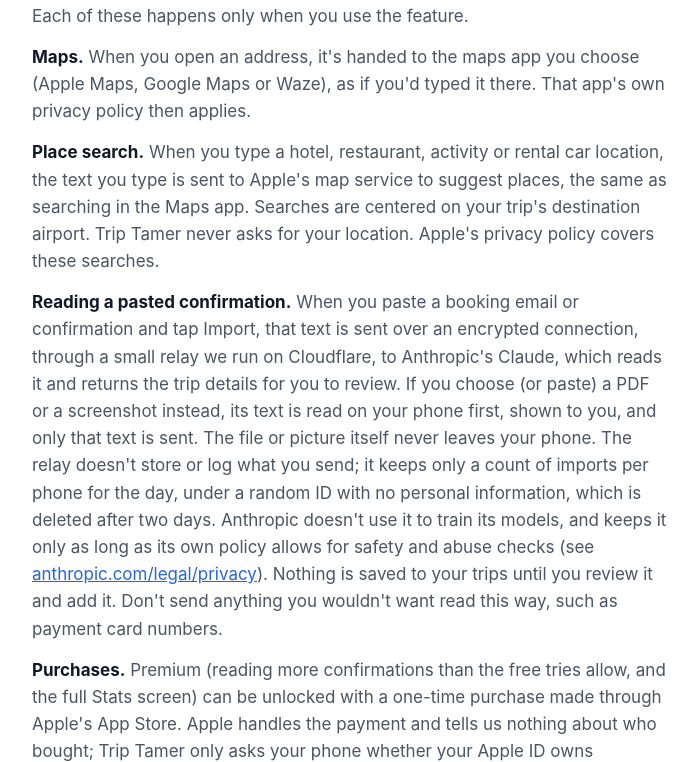
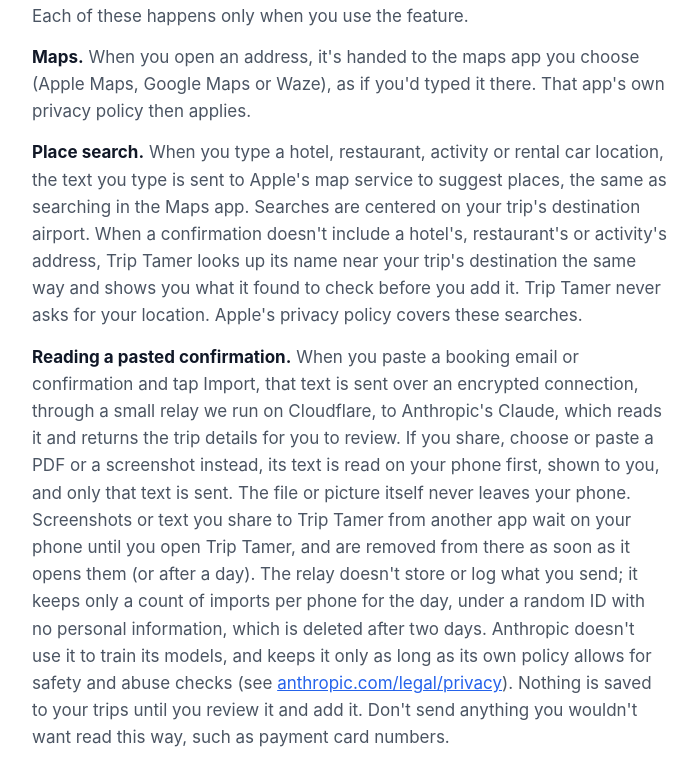
Before and after one commit to trvanlin/ios-terms, a plain HTML site: page itinerary/privacy/index.html in a window 1280 px wide. Shown: the part 1185-1947 px from the top of the page, without its empty margins (290-987 px from the left). Drawn offline with Linux system fonts and the light colour scheme.

Commit message:
Privacy: sharing to Trip Tamer, and Apple Maps lookup for missing addresses
Co-Authored-By: Claude Sonnet 5.5 <noreply@anthropic.com>

```diff
--- a/itinerary/privacy/index.html
+++ b/itinerary/privacy/index.html
@@ -44,7 +44,7 @@
 <main>
   <p class="app">Trip Tamer for iPhone</p>
   <h1>Privacy Policy</h1>
-  <p class="updated">Last updated: November 26, 2026</p>
+  <p class="updated">Last updated: November 27, 2026</p>
 
   <p>Trip Tamer is built so that your trips stay yours. There is no account, no sign-up, and no server of ours holding your data. This policy explains, in plain language, what happens to your information.</p>
 
@@ -68,8 +68,8 @@
   <h2>When information leaves your phone</h2>
   <p>Each of these happens only when you use the feature.</p>
   <p><strong>Maps.</strong> When you open an address, it's handed to the maps app you choose (Apple Maps, Google Maps or Waze), as if you'd typed it there. That app's own privacy policy then applies.</p>
-  <p><strong>Place search.</strong> When you type a hotel, restaurant, activity or rental car location, the text you type is sent to Apple's map service to suggest places, the same as searching in the Maps app. Searches are centered on your trip's destination airport. Trip Tamer never asks for your location. Apple's privacy policy covers these searches.</p>
-  <p><strong>Reading a pasted confirmation.</strong> When you paste a booking email or confirmation and tap Import, that text is sent over an encrypted connection, through a small relay we run on Cloudflare, to Anthropic's Claude, which reads it and returns the trip details for you to review. If you choose (or paste) a PDF or a screenshot instead, its text is read on your phone first, shown to you, and only that text is sent. The file or picture itself never leaves your phone. The relay doesn't store or log what you send; it keeps only a count of imports per phone for the day, under a random ID with no personal information, which is deleted after two days. Anthropic doesn't use it to train its models, and keeps it only as long as its own policy allows for safety and abuse checks (see <a href="https://www.anthropic.com/legal/privacy">anthropic.com/legal/privacy</a>). Nothing is saved to your trips until you review it and add it. Don't send anything you wouldn't want read this way, such as payment card numbers.</p>
+  <p><strong>Place search.</strong> When you type a hotel, restaurant, activity or rental car location, the text you type is sent to Apple's map service to suggest places, the same as searching in the Maps app. Searches are centered on your trip's destination airport. When a confirmation doesn't include a hotel's, restaurant's or activity's address, Trip Tamer looks up its name near your trip's destination the same way and shows you what it found to check before you add it. Trip Tamer never asks for your location. Apple's privacy policy covers these searches.</p>
+  <p><strong>Reading a pasted confirmation.</strong> When you paste a booking email or confirmation and tap Import, that text is sent over an encrypted connection, through a small relay we run on Cloudflare, to Anthropic's Claude, which reads it and returns the trip details for you to review. If you share, choose or paste a PDF or a screenshot instead, its text is read on your phone first, shown to you, and only that text is sent. The file or picture itself never leaves your phone. Screenshots or text you share to Trip Tamer from another app wait on your phone until you open Trip Tamer, and are removed from there as soon as it opens them (or after a day). The relay doesn't store or log what you send; it keeps only a count of imports per phone for the day, under a random ID with no personal information, which is deleted after two days. Anthropic doesn't use it to train its models, and keeps it only as long as its own policy allows for safety and abuse checks (see <a href="https://www.anthropic.com/legal/privacy">anthropic.com/legal/privacy</a>). Nothing is saved to your trips until you review it and add it. Don't send anything you wouldn't want read this way, such as payment card numbers.</p>
 
   <p><strong>Purchases.</strong> Premium (reading more confirmations than the free tries allow, and the full Stats screen) can be unlocked with a one-time purchase made through Apple's App Store. Apple handles the payment and tells us nothing about who bought; Trip Tamer only asks your phone whether your Apple ID owns Premium, and Family Sharing applies. Until you unlock, a small count of free tries used (0 to 10) is kept on your device so that reinstalling the app doesn't reset it. Once you unlock, your device also remembers that Premium is on, so the app opens unlocked even before the App Store answers. Neither is tied to you, and neither leaves your phone.</p>
 
```
